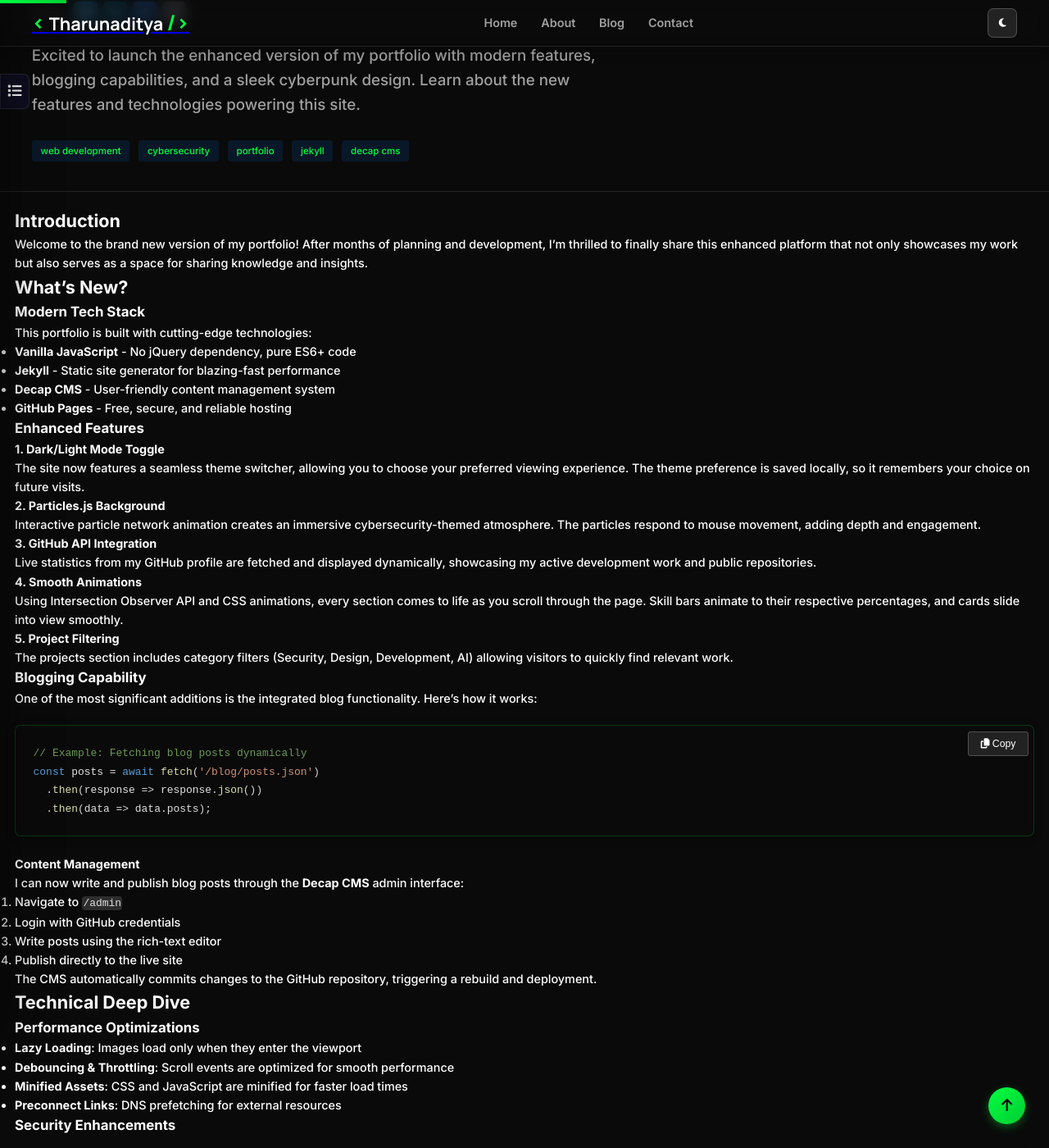
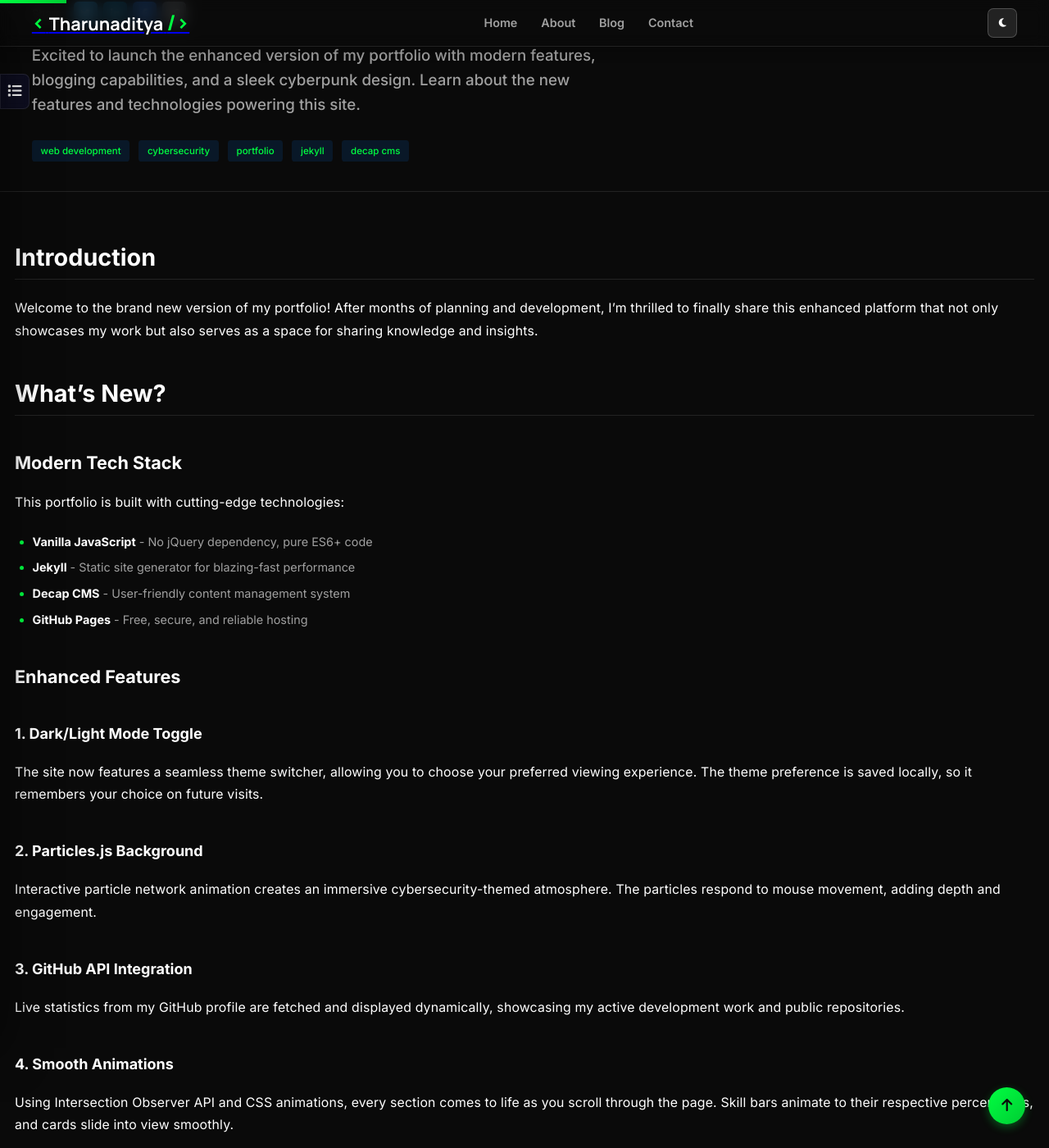
Before and after one commit to Tharunaditya/tharunaditya.github.io, a Jekyll site: the page built from _posts/2026-01-23-welcome-to-portfolio-v2.md, in a window 1280 px wide and 1400 px high, scrolled down 324 px. Shown: the whole window at 82% size. Built offline with Jekyll 4.4.1, drawn with Linux system fonts in a browser that asks for light colours; nearby versions of some CDN libraries; comment, search, counter and statistics services are not loaded.

Commit message:
FIX: Correct Blog Content Selector Mismatch
- Replaced obsolete .post-content selector with .content-wrapper throughout CSS
- This fixes the issue where blog post typography tweaks were not being applied because the HTML structure had changed during the 3-column layout refactor.
- Ensuring headings, paragraphs, lists, and code blocks now pick up the Premium Typography Suite styling.

```diff
--- a/assets/css/blog.css
+++ b/assets/css/blog.css
@@ -644,12 +644,12 @@
     margin: 0;
 }
 
-.post-content h1,
-.post-content h2,
-.post-content h3,
-.post-content h4,
-.post-content h5,
-.post-content h6 {
+.content-wrapper h1,
+.content-wrapper h2,
+.content-wrapper h3,
+.content-wrapper h4,
+.content-wrapper h5,
+.content-wrapper h6 {
     color: var(--text-primary);
     margin-top: 3rem;
     margin-bottom: 1.5rem;
@@ -657,67 +657,67 @@
     line-height: 1.3;
 }
 
-.post-content h2 {
+.content-wrapper h2 {
     font-size: 2rem;
     padding-bottom: 0.5rem;
     border-bottom: 1px solid rgba(255, 255, 255, 0.1);
 }
 
-.post-content h3 {
+.content-wrapper h3 {
     font-size: 1.5rem;
 }
 
-.post-content h4 {
+.content-wrapper h4 {
     font-size: 1.25rem;
 }
 
-.post-content p {
+.content-wrapper p {
     font-family: 'Inter', system-ui, -apple-system, sans-serif;
-    color: var(--text-secondary); /* Softer white for reading */
-    line-height: 1.8;
+    color: var(--text-primary);
+    line-height: 1.75;
     margin-bottom: 1.5rem;
     font-size: 1.1rem;
-    font-weight: 400; /* Regular weight for readability */
-    letter-spacing: normal;
-}
-
-.post-content strong {
-    color: var(--text-primary);
-    font-weight: 600;
-}
-
-.post-content a {
+    font-weight: 400; /* Regular weight for article text */
+    letter-spacing: 0.01em;
+}
+
+.content-wrapper strong {
+    color: #fff;
+    font-weight: 700;
+}
+
+.content-wrapper a {
     color: var(--accent-primary);
     text-decoration: none;
     border-bottom: 1px dotted var(--accent-primary);
     transition: all var(--transition-fast);
 }
 
-.post-content a:hover {
+.content-wrapper a:hover {
     color: var(--accent-secondary);
     border-bottom-style: solid;
 }
 
-.post-content ul,
-.post-content ol {
+.content-wrapper ul,
+.content-wrapper ol {
     margin-bottom: 1.5rem;
     padding-left: 1.5rem;
     color: var(--text-secondary);
 }
 
-.post-content li {
+.content-wrapper li {
     font-family: 'Inter', system-ui, -apple-system, sans-serif;
     line-height: 1.7;
     margin-bottom: 0.5rem;
-    font-weight: 400; /* Regular weight */
+    font-weight: 400;
 }
 
 /* Custom List Markers */
-.post-content ul li::marker {
+.content-wrapper ul li::marker {
     color: var(--accent-primary);
 }
 
-.post-content blockquote {
+.content-wrapper blockquote {
     background: rgba(255, 255, 255, 0.03);
     border-left: 4px solid var(--accent-primary);
     padding: 1.5rem 2rem;
@@ -727,7 +727,7 @@
     border-radius: 0 var(--radius-md) var(--radius-md) 0;
 }
 
-.post-content code {
+.content-wrapper code {
     background: rgba(100, 255, 218, 0.1); /* Subtle green tint */
     padding: 0.2rem 0.4rem;
     border-radius: 4px;
@@ -736,7 +736,7 @@
     font-size: 0.9em;
 }
 
-.post-content pre {
+.content-wrapper pre {
     background: #0a0a16; /* Darker distinct background */
     border: 1px solid rgba(255, 255, 255, 0.08);
     border-radius: 8px;
@@ -746,7 +746,7 @@
     box-shadow: inset 0 0 20px rgba(0,0,0,0.3);
 }
 
-.post-content pre code {
+.content-wrapper pre code {
     background: none;
     padding: 0;
     color: #e6e6e6;
@@ -755,7 +755,7 @@
     line-height: 1.5;
 }
 
-.post-content img {
+.content-wrapper img {
     max-width: 100%;
     height: auto;
     border-radius: 8px;
@@ -765,7 +765,7 @@
 }
 
 /* Image Captions */
-.post-content img + em {
+.content-wrapper img + em {
     display: block;
     text-align: center;
     font-size: 0.9rem;
```
